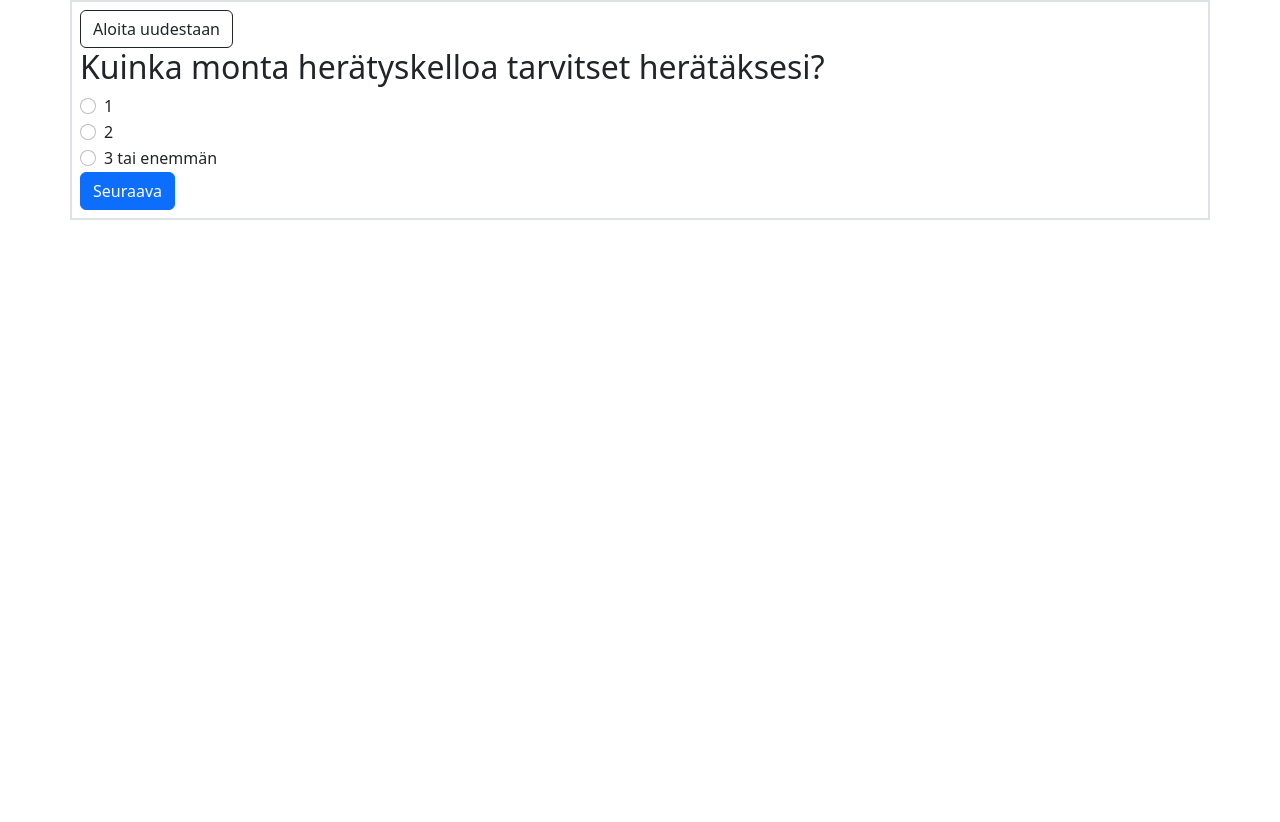
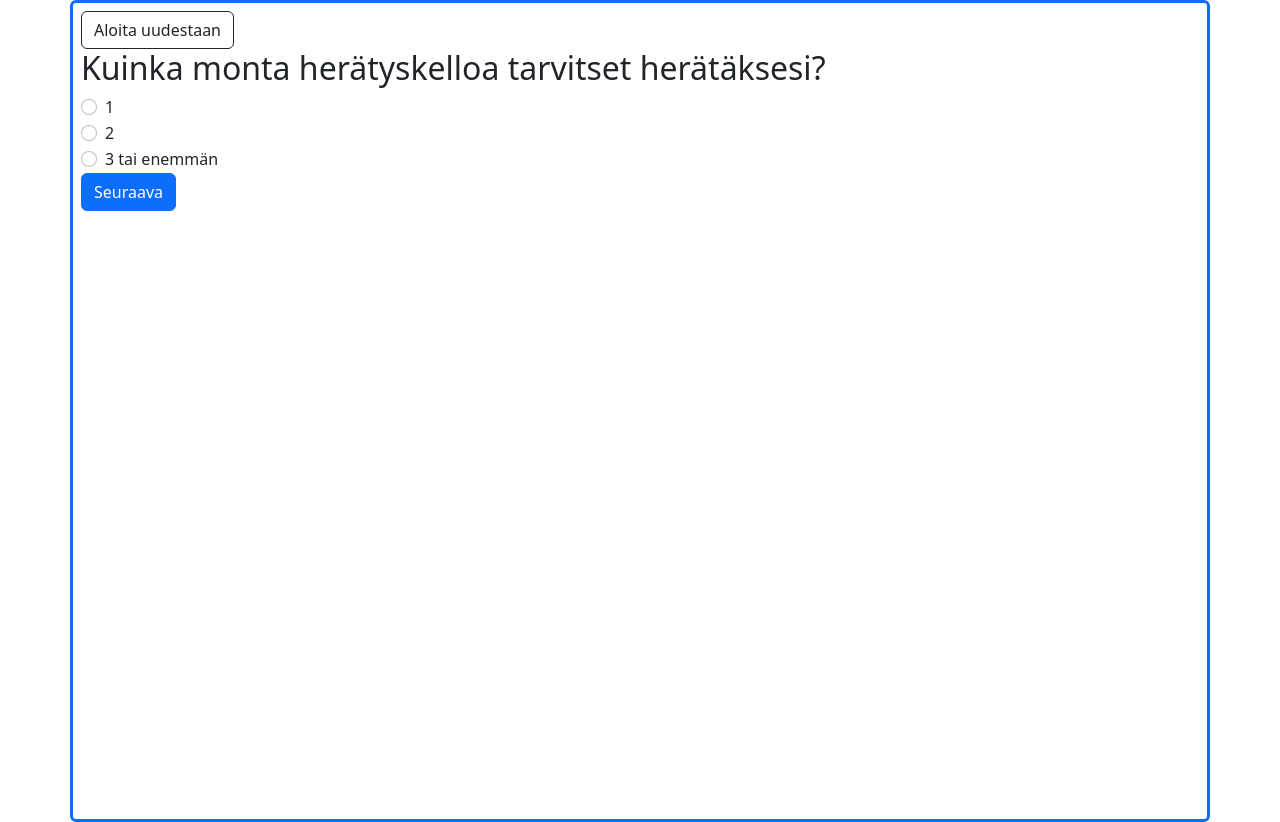
Before and after one commit to Duukkis8D/aamuntorkku, a React (Create React App) app: page / in a window 1280 px wide. Both pictures are taken after a click on the button "Tee testi". Before the commit the page ends 800 px from the top, so only its background shows below. Built offline with nearby package versions, Linux system fonts and the light colour scheme.

Commit message:
move navigation to Test component

```diff
--- a/src/App.js
+++ b/src/App.js
@@ -1,7 +1,5 @@
 import { useState } from 'react';
 import Container from 'react-bootstrap/Container';
-import Stack from 'react-bootstrap/Stack';
-import Button from 'react-bootstrap/Button';
 import Form from 'react-bootstrap/Form';
 import LandingPage from './components/LandingPage';
 import Test from './components/Test';
@@ -38,41 +36,21 @@ export default function App() {
 
     return (
         <div className="App">
-            <Container className="p-2 border border-2">
-                <Form>
-                    {currentStep > 0 && (
-                        <Button variant="outline-dark" onClick={() => startOver()}>
-                            Aloita uudestaan
-                        </Button>
-                    )}
-
+            <Container className="p-2 border border-primary border-3 rounded">
+                <Form className="viewport-height-100">
                     {currentStep === 0 && <LandingPage nextPhase={nextPhase} />}
                     {currentStep > 0 && (
                         <Test
                             currentStep={currentStep}
+                            totalSteps={totalSteps}
+                            nextPhase={nextPhase}
+                            previousPhase={previousPhase}
+                            startOver={startOver}
                             formData={formData}
                             handleChange={handleChange}
                             handleChangeReactSelect={handleChangeReactSelect}
                         />
                     )}
-
-                    <Stack direction="horizontal" gap={3}>
-                        {currentStep > 1 && (
-                            <Button variant="secondary" onClick={() => previousPhase()}>
-                                Edellinen
-                            </Button>
-                        )}
-                        {currentStep >= 1 && currentStep < totalSteps && (
-                            <Button variant="primary" onClick={() => nextPhase()}>
-                                Seuraava
-                            </Button>
-                        )}
-                        {currentStep === totalSteps && (
-                            <Button variant="success" type="submit">
-                                Lähetä
-                            </Button>
-                        )}
-                    </Stack>
                 </Form>
             </Container>
         </div>
--- a/src/components/Test.js
+++ b/src/components/Test.js
@@ -1,8 +1,19 @@
+import Button from 'react-bootstrap/Button';
+import Stack from 'react-bootstrap/Stack';
 import Step1 from './Step1';
 import Step2 from './Step2';
 import Step3 from './Step3';
 
-export default function Test({ currentStep, formData, handleChange, handleChangeReactSelect }) {
+export default function Test({
+    currentStep,
+    totalSteps,
+    previousPhase,
+    nextPhase,
+    startOver,
+    formData,
+    handleChange,
+    handleChangeReactSelect
+}) {
     const renderStep = () => {
         switch (currentStep) {
             case 1:
@@ -18,5 +29,37 @@ export default function Test({ currentStep, formData, handleChange, handleChange
         }
     };
 
-    return renderStep();
+    const renderNavigation = () => {
+        return (
+            <Stack direction="horizontal" gap={3}>
+                {currentStep > 1 && (
+                    <Button variant="secondary" onClick={() => previousPhase()}>
+                        Edellinen
+                    </Button>
+                )}
+                {currentStep >= 1 && currentStep < totalSteps && (
+                    <Button variant="primary" onClick={() => nextPhase()}>
+                        Seuraava
+                    </Button>
+                )}
+                {currentStep === totalSteps && (
+                    <Button variant="success" type="submit">
+                        Lähetä
+                    </Button>
+                )}
+            </Stack>
+        );
+    };
+
+    return (
+        <>
+            {currentStep > 0 && (
+                <Button variant="outline-dark" onClick={() => startOver()}>
+                    Aloita uudestaan
+                </Button>
+            )}
+            {renderStep()}
+            {renderNavigation()}
+        </>
+    );
 }
```
